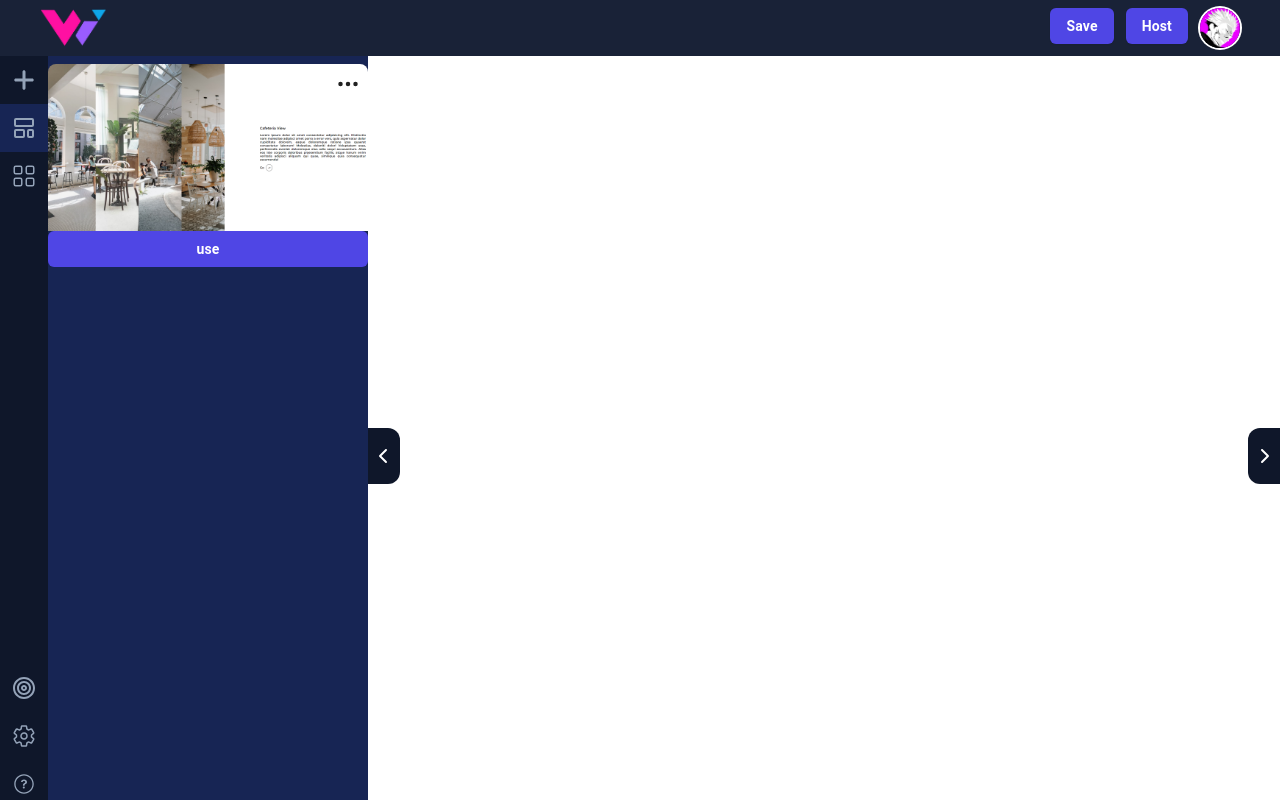
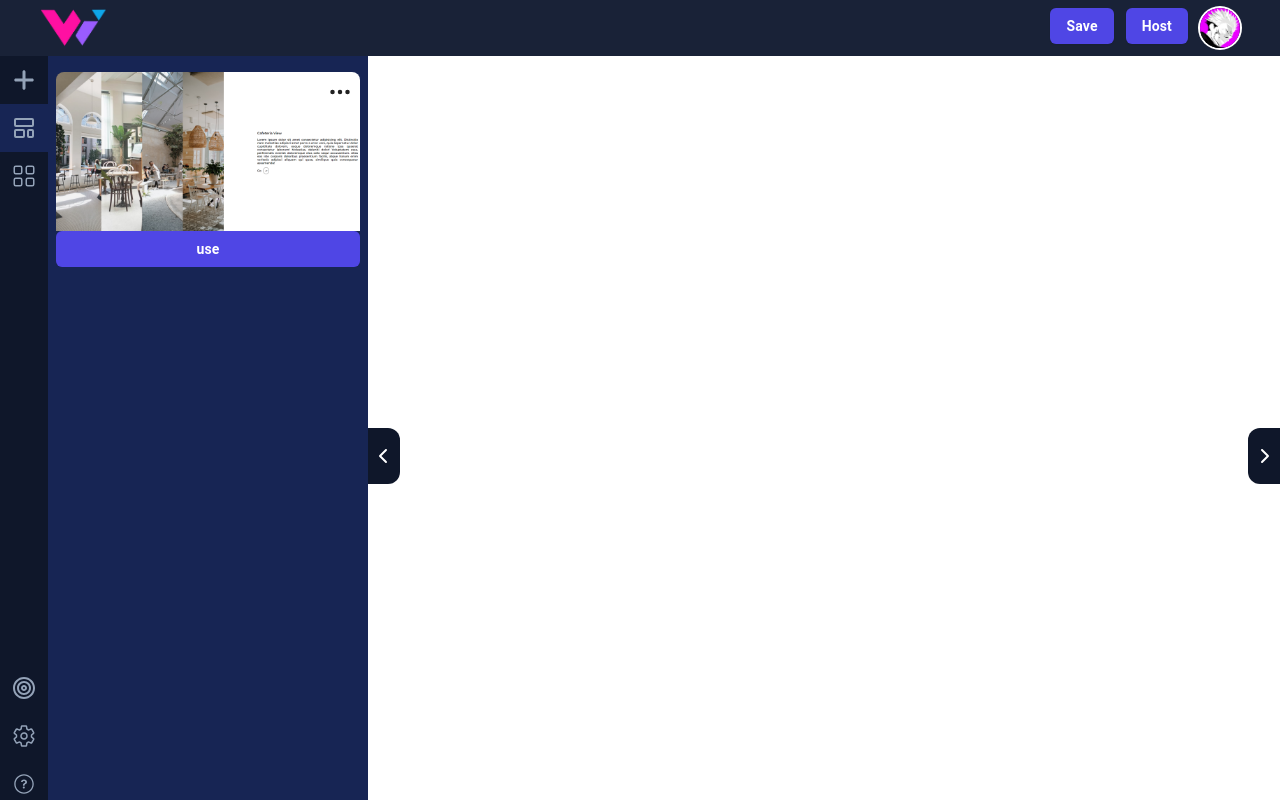
Before and after one commit to abijeetraut1/web-element, a React (Vite) app: page /design in a window 1280 px wide. Both pictures are taken after a click on the button 24 px from the left and 128 px from the top of the page. Built offline with nearby package versions, Linux system fonts and the light colour scheme.

Commit message:
added content vissible when slider off

```diff
--- a/src/pages/Design/Compoents/Sliders/ChooseDesign/ChooseDesign.jsx
+++ b/src/pages/Design/Compoents/Sliders/ChooseDesign/CustomizationDrawer.jsx
@@ -1,4 +1,4 @@
-import { useSelector, useDispatch } from 'react-redux';
+import { useSelector } from 'react-redux';
 import DrawerControls from '../../DrawerControls/DrawerControls';
 import DesignNavigator from '../../DesignNavigator/DesignNavigator';
 import AddPages from './DesignCtrlCmp/AddPages/AddPages';
@@ -7,7 +7,8 @@ import Plugins from './DesignCtrlCmp/Plugins/Plugins';
 
 export default function ChooseDesign() {
     const clickedPanel = useSelector(state => state.pageControls.isPageActive);
-    const open = useSelector(state => state.pageControls.isChooseDesignIsOpen);
+    const leftDrawerOpen = useSelector(state => state.pageControls.isChooseDesignIsOpen);
+
 
     return (
         <aside className={`fixed top-13 h-screen`}>
@@ -15,12 +16,14 @@ export default function ChooseDesign() {
                 <div>
                     <DesignNavigator />
                 </div>
-                <aside className={`${open ? "w-80 bg-blue-950 h-screen overflow-auto" : "w-0"} duration-300 py-2`}>
-                    <div className='flex flex-col justify-center'>
-                        {clickedPanel === "plugin" && <Plugins/>}
-                        {clickedPanel === "template" && <TemplatesCtrl/>}
-                        {clickedPanel === "add-pages" && <AddPages/>}
-                    </div>
+                <aside className={`${leftDrawerOpen ? "w-80 bg-blue-950 h-screen overflow-auto" : "w-0"} duration-300 py-2`}>
+                    {
+                        leftDrawerOpen && <div className='flex flex-col justify-center'>
+                            {clickedPanel === "plugin" && <Plugins />}
+                            {clickedPanel === "template" && <TemplatesCtrl />}
+                            {clickedPanel === "add-pages" && <AddPages />}
+                        </div>
+                    }
                 </aside>
 
                 <div>
--- a/src/pages/Design/Compoents/Sliders/ChooseDesign/DesignCtrlCmp/AddPages/AddPages.jsx
+++ b/src/pages/Design/Compoents/Sliders/ChooseDesign/DesignCtrlCmp/AddPages/AddPages.jsx
@@ -64,11 +64,12 @@ const websiteTypes = ["E-Commerce"];
 export default function AddPages() {
 
     return (
+        <>
             <div className="space-y-2 p-2">
                 <div className="flex space-x-2 overflow-x-auto">
                     {websiteTypes && websiteTypes.map((type) => (
                         <div key={type}>
-                        <button className="p-2 bg-dark-border rounded-sm text-dark-text">{type}</button>
+                            <button className="py-2 px-5 bg-dark-border rounded-sm text-dark-text font-bold">{type}</button>
                         </div>
                     ))}
                 </div>
@@ -90,5 +91,7 @@ export default function AddPages() {
                     <button><FaPlus /></button>
                 </div>
             </div>
+        </>
+
     )
 }
--- a/src/pages/Design/Compoents/Sliders/ChooseDesign/DesignCtrlCmp/Plugins/Plugins.jsx
+++ b/src/pages/Design/Compoents/Sliders/ChooseDesign/DesignCtrlCmp/Plugins/Plugins.jsx
@@ -24,7 +24,7 @@ const PluginsArray = [
 
 export default function Plugins() {
     return (
-        <section className="flex flex-wrap justify-center space-y-2">
+        <section className="flex flex-wrap justify-center space-y-2 p-2">
             {PluginsArray && PluginsArray.map((plugin) => (
                 <div key={plugin.name} className="cursor-pointer flex justify-between items-center font-semibold p-2 text-dark-text rounded w-full bg-dark-border">
                     <div className="space-x-2 flex justify-between items-center ">
--- a/src/pages/Design/Compoents/Sliders/ChooseDesign/DesignCtrlCmp/TemplatesCtrls/TemplatesCtrl.jsx
+++ b/src/pages/Design/Compoents/Sliders/ChooseDesign/DesignCtrlCmp/TemplatesCtrls/TemplatesCtrl.jsx
@@ -5,7 +5,7 @@ import Button from "../../../../../../../Components/Buttons/Button";
 
 export default function TemplatesCtrl() {
     return (
-        <div className="space-y-2 h-full">
+        <div className="space-y-2 h-full p-2">
             <div className="space-y-2">
                 <div className="relative rounded-t-lg overflow-hidden bg-contain">
                     <button className="absolute top-0 right-0 mt-2 mr-2" title="Uploader Info">
--- a/src/pages/Design/Design.jsx
+++ b/src/pages/Design/Design.jsx
@@ -1,7 +1,7 @@
 import React from 'react';
 import NavigationBar from './Compoents/Navigation/NavigationBar';
 import { useEffect } from 'react';
-import ChooseDesign from './Compoents/Sliders/ChooseDesign/ChooseDesign';
+import ChooseDesign from './Compoents/Sliders/ChooseDesign/CustomizationDrawer';
 import EditDesign from './Compoents/Sliders/EditDesign/EditDesign';
 import EditorPanel from './Compoents/Sliders/EditorPanel/EditorPanel';
 
--- a/src/reduxFunctions/PageControls/pageControls.js
+++ b/src/reduxFunctions/PageControls/pageControls.js
@@ -15,7 +15,7 @@ import {
       isChooseDesignIsOpen: true,
       isCustomizeDesignIsOpen: false,
       isMobileSlideBarOpen: false,
-      isPageActive: "add-page",
+      isPageActive: "add-pages",
     },
     reducers: {
       setHostingPannelActive: (state, action) => {
```
Lines whose indentation alone changed are shown as unchanged.
